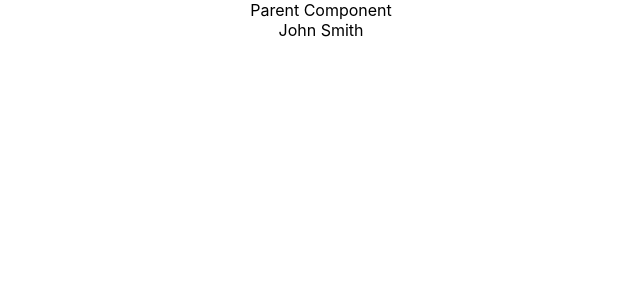
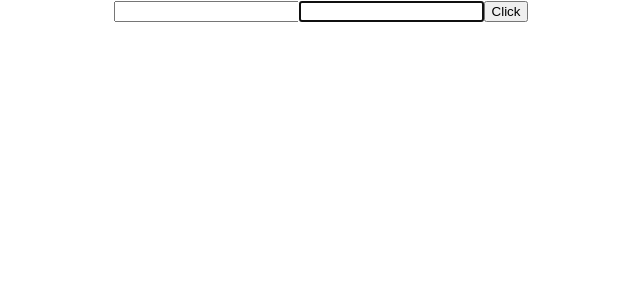
Before and after one commit to harishtm/ReactLearning, a React (Create React App) app in the folder hello-world/: page / in a window 1280 px wide. Shown: the top 300 px of the page, without its empty margins (319-959 px from the left). Built offline with nearby package versions, Linux system fonts and the light colour scheme.

Commit message:
Understanding refs

```diff
--- a/hello-world/src/App.js
+++ b/hello-world/src/App.js
@@ -25,6 +25,7 @@ import './App.css';
 
 // import ParentComponent from './components/ParentComp';
 import ParentMemoComp from './components/ParentMemoComp';
+import RefsDemo from './components/RefsDemo';
 
 
 function App() {
@@ -80,7 +81,9 @@ function App() {
 
       {/* <ParentComponent/> */}
 
-      <ParentMemoComp/>
+      {/* <ParentMemoComp/> */}
+
+      <RefsDemo/>
 
     </div>
   );
--- /dev/null
+++ b/hello-world/src/components/RefsDemo.js
@@ -0,0 +1,71 @@
+import React, { Component } from 'react';
+
+/*
+
+Refs make it possible to access DOM nodes directly within react
+
+Approach 1:
+    Using createRef() method - Three steps to create and access Refs
+
+        1. Is to create a ref
+        2. Is to attach the ref to input element to do use the reserved
+        keyword "ref" attribute
+        3. Call the focus method to the input element
+
+Approach 2:
+
+    CallBack ref - Four steps (older way)
+
+        1. create a property and assign the value null
+        2. create a method that will assign a DOM element to the ref that
+           was created in step 1
+        3. attach the ref to the input element
+        4. componentDidMount - React will call the ref call back with the DOM element
+           when the component mounts and call it with null when unmounts
+
+           In call back the focus is accessed directly where as in createRef
+           it is accessed via current object
+
+
+*/
+
+
+class RefsDemo extends Component {
+
+    constructor(props) {
+        super(props)
+
+        this.inputRef = React.createRef();
+
+        this.cbRef = null;
+
+        this.setCbRef = (element) => {
+            this.cbRef = element
+        }
+
+    }
+
+    componentDidMount() {
+        if(this.cbRef) {
+            this.cbRef.focus()
+        }
+        // this.inputRef.current.focus()
+        // console.log(this.inputRef)
+    }
+
+    clickHandler = () => {
+        alert(this.inputRef.current.value)
+    }
+
+    render() {
+        return(
+            <div>
+                <input type="text" ref={this.inputRef}/>
+                <input type="text" ref={this.setCbRef}/>
+                <button onClick={this.clickHandler}>Click</button>
+            </div>
+        )
+    }
+}
+
+export default RefsDemo;
```
